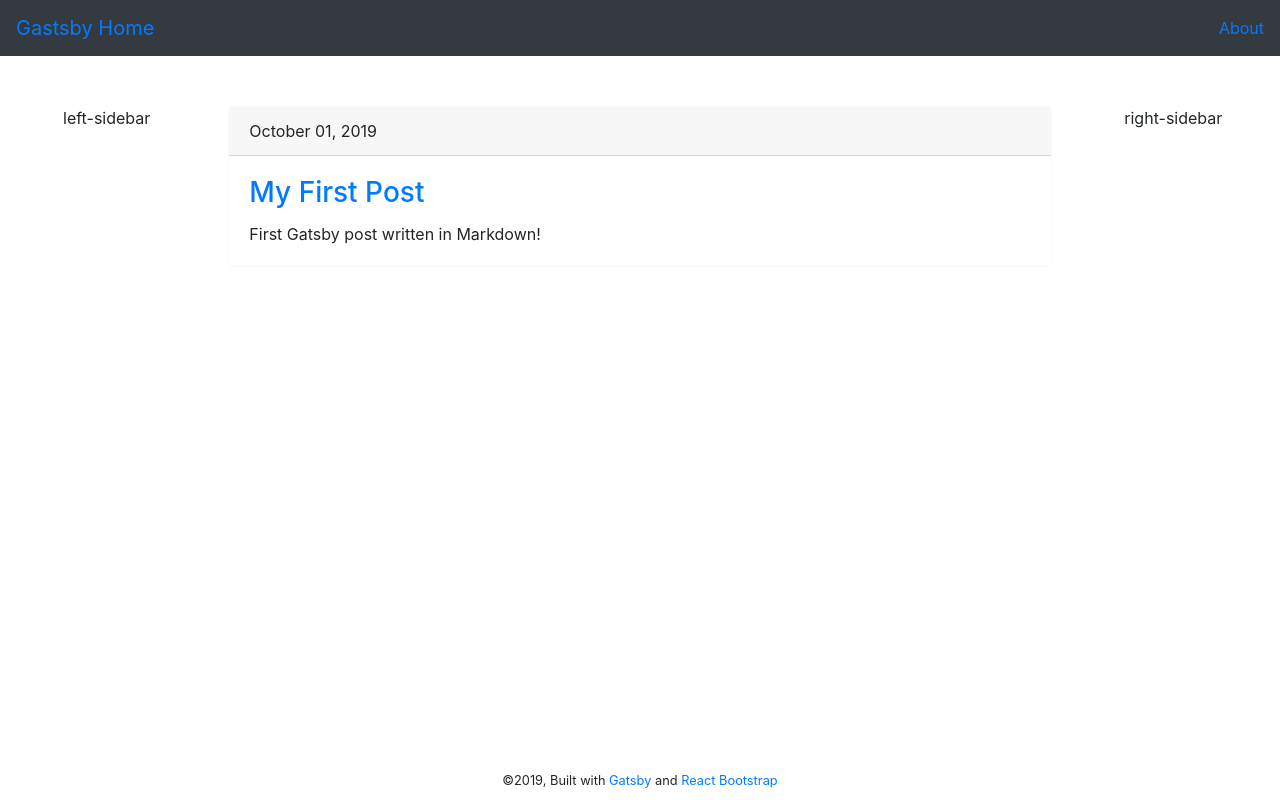
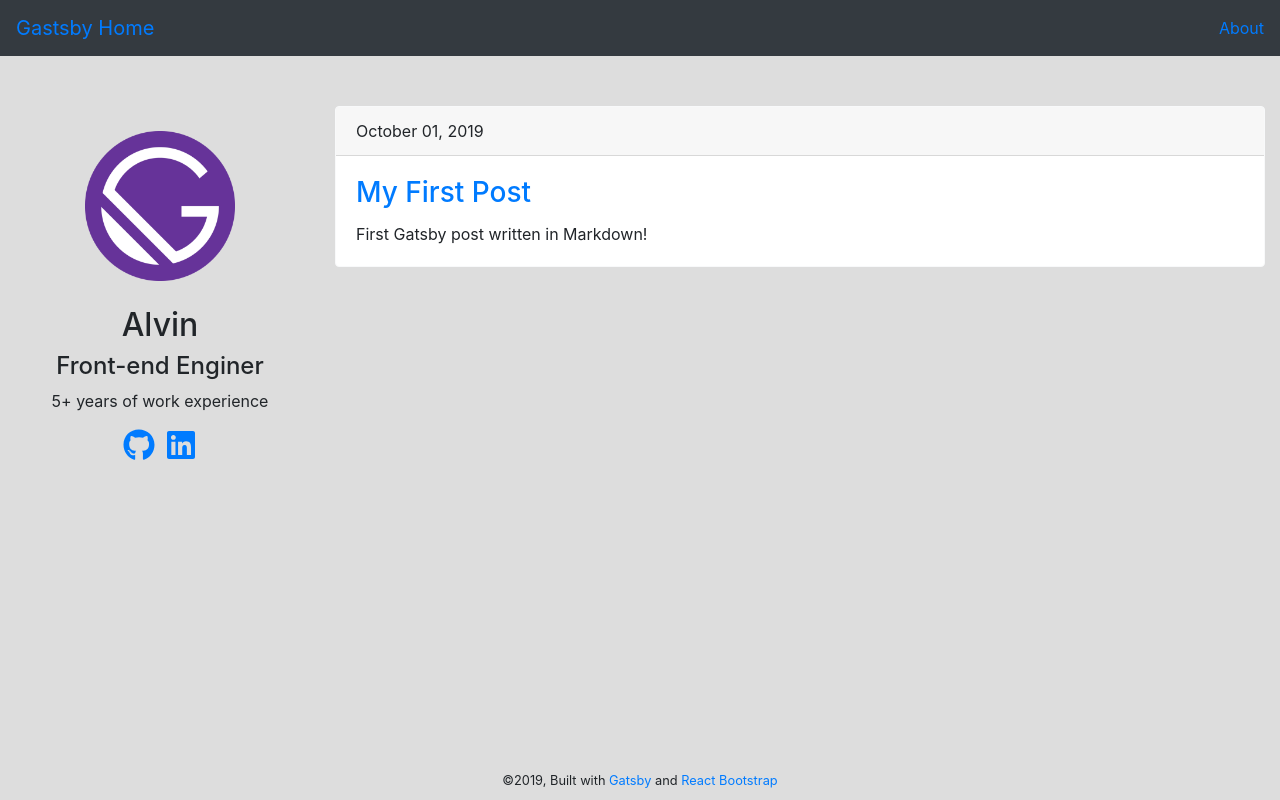
Before and after one commit to alvin-tw/Alvin-TW.github.io, a Gatsby site: page / in a window 1280 px wide. Built offline with nearby package versions, Linux system fonts and the light colour scheme; Gatsby itself is replaced by a stand-in of ours.

Commit message:
[refactor] Modify left sidebar and global css

```diff
--- a/src/components/layout.css
+++ b/src/components/layout.css
@@ -1,5 +1,15 @@
 .column-container {
   padding: 50px 20px;
+}
+
+.avatar {
+  width: 150px;
+  height: 150px;
+  margin: 25px 0;
+}
+
+.social-media a {
+  margin: 5px;
 }
 
 footer {
--- a/src/components/layout.js
+++ b/src/components/layout.js
@@ -9,6 +9,7 @@ import {
 
 import Header from './header'
 import Footer from './footer'
+import LeftSidebar from './left-sidebar'
 import './layout.css'
 
 const Layout = ({ children }) => (
@@ -22,23 +23,17 @@ const Layout = ({ children }) => (
     <Container fluid>
       <Row>
         <Col
-          md={2}
+          md={3}
           className="column-container left-sidebar text-center"
         >
-          left-sidebar
+          <LeftSidebar />
         </Col>
         <Col
           as="main"
-          md={8}
+          md={9}
           className="column-container"
         >
           {children}
-        </Col>
-        <Col
-          md={2}
-          className="column-container right-sidebar text-center"
-        >
-          right-sidebar
         </Col>
       </Row>
     </Container>
--- /dev/null
+++ b/src/components/left-sidebar/index.jsx
@@ -0,0 +1,26 @@
+import React from 'react'
+import { Image } from 'react-bootstrap'
+import { FaGithub, FaLinkedin } from "react-icons/fa"
+
+import avatar from '@images/gatsby-icon.png'
+
+const LeftSidebar = () => (
+  <>
+    <Image className="avatar" src={avatar} />
+    <div className="author-info">
+      <h2>Alvin</h2>
+      <h4>Front-end Enginer</h4>
+      <p>5+ years of work experience</p>
+      <div className="social-media">
+        <a href="http://githubUrl.com" target="_blank">
+          <FaGithub size={32} />
+        </a>
+        <a href="http://linkInUrl.com" target="_blank">
+          <FaLinkedin size={32} />
+        </a>
+      </div>
+    </div>
+  </>
+)
+
+export default LeftSidebar
--- a/src/styles/global.scss
+++ b/src/styles/global.scss
@@ -3,4 +3,5 @@ body {
   margin: 0;
   padding: 0;
   height: 100%;
+  background: #DDD;
 }
```
